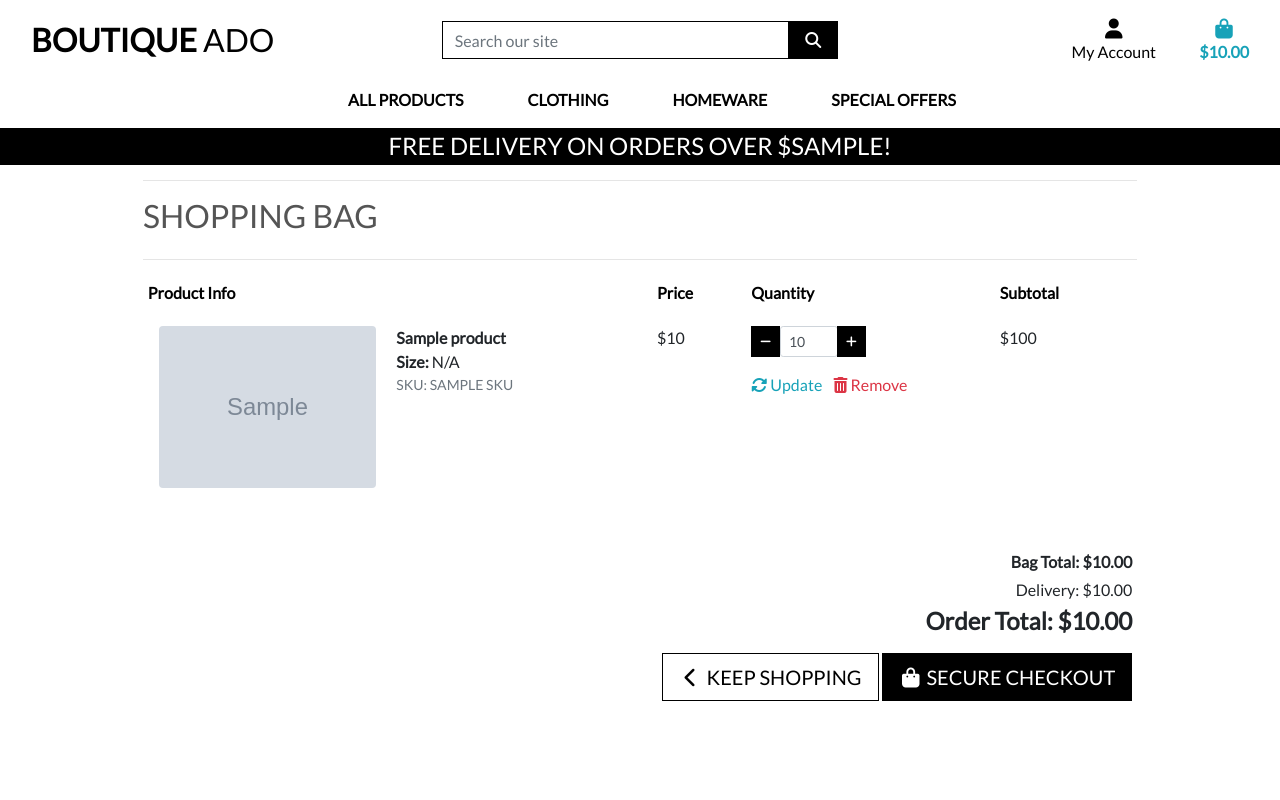
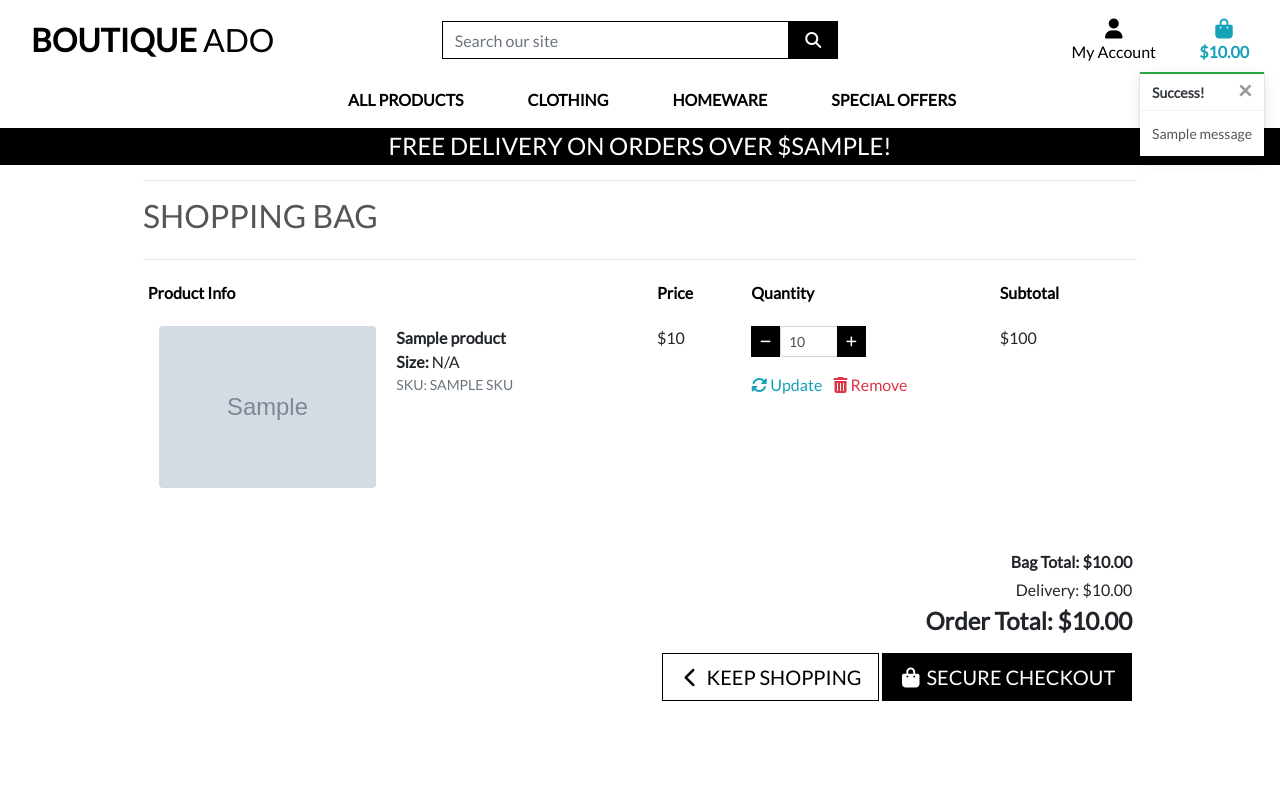
Before and after one commit to GenaGrig/boutique_ado_pp5, a Django app: template bag/templates/bag/bag.html in a window 1280 px wide. Run offline with Django 4.2, Linux system fonts and the light colour scheme; the template is opened without the code that fills it: most values are stand-ins (such as "Sample title", 1, 10 or a date in 2020); grey boxes marked "Sample" are stand-in pictures; one stand-in notice (Sample message) is shown; some libraries are stand-ins or nearby versions.

Commit message:
Added toasts

```diff
--- a/bag/views.py
+++ b/bag/views.py
@@ -1,5 +1,7 @@
 from django.shortcuts import render, redirect, reverse, HttpResponse
+from django.contrib import messages
 
+from products.models import Product
 # Create your views here.
 
 
@@ -61,6 +63,7 @@ def remove_from_bag(request, item_id):
 def add_to_bag(request, item_id):
     """ Add a quantity of the specified product to the shopping bag """
 
+    product = Product.objects.get(pk=item_id)
     quantity = int(request.POST.get('quantity'))
     redirect_url = request.POST.get('redirect_url')
     size = None
@@ -81,6 +84,7 @@ def add_to_bag(request, item_id):
             bag[item_id] += quantity
         else:
             bag[item_id] = quantity
+            messages.success(request, f'Added {product.name} to your bag')
 
     request.session['bag'] = bag
 
--- a/boutique_ado/settings.py
+++ b/boutique_ado/settings.py
@@ -90,6 +90,8 @@ TEMPLATES = [
 TEMPLATE_CONTEXT_PROCESSORS = (
     "django.template.context_processors.request",
     )
+
+MESSAGE_STORAGE = 'django.contrib.messages.storage.session.SessionStorage'
 
 AUTHENTICATION_BACKENDS = [
     # Needed to login by username in Django admin, regardless of `allauth`
--- a/static/css/base.css
+++ b/static/css/base.css
@@ -113,6 +113,21 @@ a.category-badge > span.badge:hover {
     color: white;
 }
 
+.message-container {
+    position: fixed;
+    top: 72px;
+    right: 15px;
+    z-index: 1030;
+}
+
+.custom-toast {
+    overflow: visible;
+}
+
+.toast-capper {
+    height: 2px;
+}
+
 /* -------------------------------- Media Queries */
 
 /* Slightly larger container on xl screens */
--- a/templates/base.html
+++ b/templates/base.html
@@ -113,13 +113,21 @@
         </div>
     </header>
 
-        <!-- {% if messages %}
-            {% for message in messages %}
-                <div class="message-container alert alert-{{ message.tags }}">
-                    {{ message }}
-                </div>
-            {% endfor %}
-        {% endif %} -->
+        {% if messages %}
+            <div class="message-container">
+                {% for message in messages %}
+                    {% if message.tags == 'error' %}
+                        {% include 'includes/toasts/toast_error.html' %}
+                    {% elif message.tags == 'success' %}
+                        {% include 'includes/toasts/toast_success.html' %}
+                    {% elif message.tags == 'info' %}
+                        {% include 'includes/toasts/toast_info.html' %}
+                    {% elif message.tags == 'warning' %}
+                        {% include 'includes/toasts/toast_warning.html' %}
+                    {% endif %}
+                {% endfor %}
+            </div>
+        {% endif %}
 
         {% block page_header %}
         {% endblock %}
@@ -128,6 +136,11 @@
         {% endblock %}
 
         {% block postloadjs %}
+        <script type="text/javascript">
+            $(document).ready(function() {
+                $('.toast').toast('show');
+            });
+        </script>
         {% endblock %}
 
 
--- /dev/null
+++ b/templates/includes/toasts/toast_success.html
@@ -0,0 +1,13 @@
+<div class="toast custom-toast rounded-0 border-top-0" data-autohide="false">
+    <div class="arrow-up arrow-success"></div>
+    <div class="w-100 toast-capper bg-success"></div>
+    <div class="toast-header bg-white text-dark">
+        <strong class="mr-auto">Success!</strong>
+        <button type="button" class="ml-2 mb-1 close text-dark" data-dismiss="toast" aria-label="Close">
+            <span aria-hidden="true">&times;</span>
+        </button>
+    </div>
+    <div class="toast-body bg-white">
+        {{ message }}
+    </div>
+</div>
```
Also changed, not shown: templates/includes/toasts/toast_error.html (added, +13 -0 lines), templates/includes/toasts/toast_info.html (added, +13 -0 lines), templates/includes/toasts/toast_warning.html (added, +13 -0 lines).
